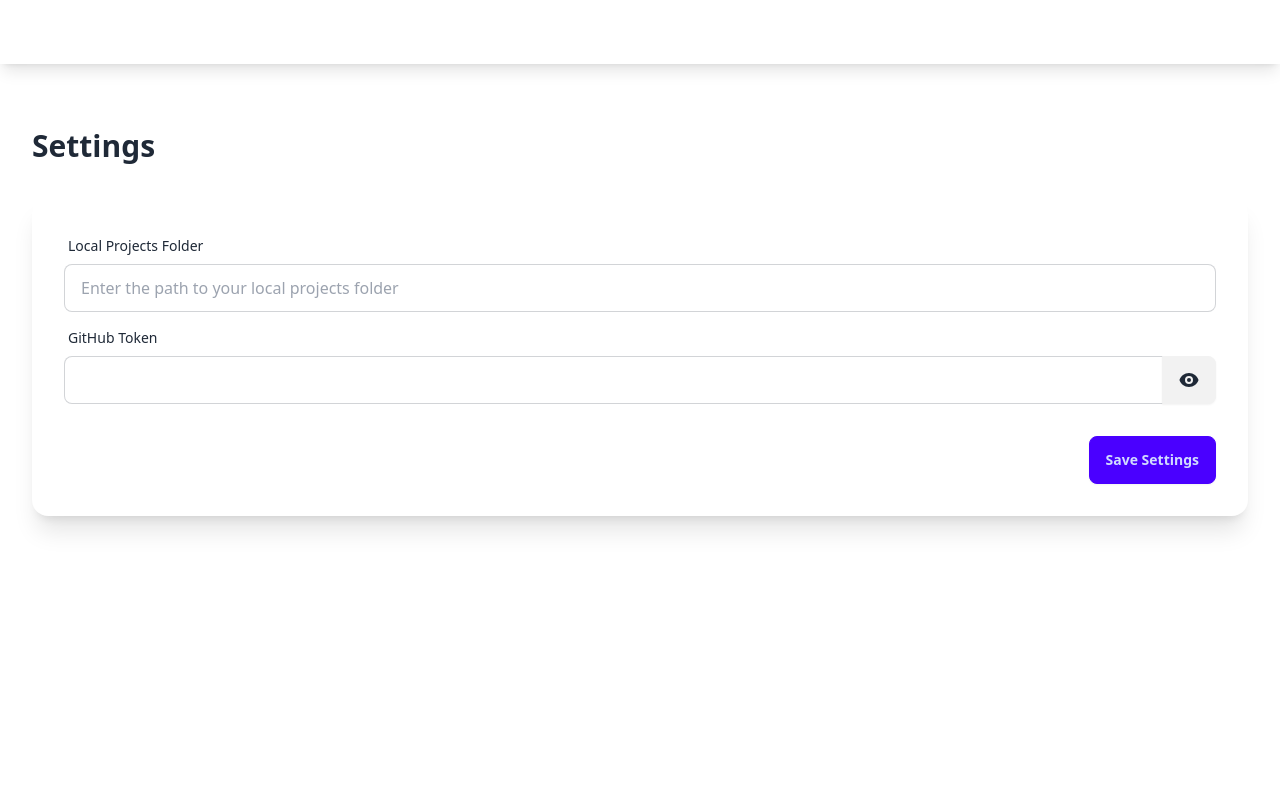
After one commit to koljapluemer/side-project-management, a Django app: page /settings/ in a window 1280 px wide. The commit adds this page. Run offline with Django 5.2, Linux system fonts and the light colour scheme; data comes from the database, SQL or seed files in the repository; some libraries are stand-ins or nearby versions.

Commit message:
add basic view to set settings

```diff
--- a/cms/templates/base.html
+++ b/cms/templates/base.html
@@ -20,6 +20,17 @@
     <!-- Navigation -->
     <nav class="navbar bg-base-100 shadow-lg"></nav>
 
+    <!-- Toast Container -->
+    <div class="toast toast-top toast-end z-50">
+      {% if messages %}
+        {% for message in messages %}
+          <div class="alert {% if message.tags == 'error' %}alert-error{% else %}alert-success{% endif %}">
+            <span>{{ message }}</span>
+          </div>
+        {% endfor %}
+      {% endif %}
+    </div>
+
     <!-- Main Content -->
     <main class="flex-grow container mx-auto px-4 py-8">
       {% block content %} {% endblock %}
--- /dev/null
+++ b/cms/templates/settings/view.html
@@ -0,0 +1,61 @@
+{% extends "base.html" %}
+
+{% block content %}
+<div class="container mx-auto px-4 py-8">
+    <h1 class="text-3xl font-bold mb-8">Settings</h1>
+
+    <form method="POST" class="card bg-base-100 shadow-xl">
+        {% csrf_token %}
+        <div class="card-body">
+            <div class="form-control">
+                <label class="label" for="local_projects_folder">
+                    <span class="label-text">Local Projects Folder</span>
+                </label>
+                <input type="text"
+                       name="local_projects_folder"
+                       id="local_projects_folder"
+                       value="{{ settings.local_projects_folder }}"
+                       class="input input-bordered w-full"
+                       placeholder="Enter the path to your local projects folder">
+            </div>
+
+            <div class="form-control">
+                <label class="label" for="github_token">
+                    <span class="label-text">GitHub Token</span>
+                </label>
+                <div class="join w-full">
+                    <input type="password"
+                           name="github_token"
+                           id="github_token"
+                           value="{{ settings.github_token }}"
+                           class="input input-bordered join-item w-full"
+                           placeholder="{{ github_token_placeholder }}">
+                    <button type="button"
+                            onclick="toggleTokenVisibility()"
+                            class="btn join-item">
+                        <svg xmlns="http://www.w3.org/2000/svg" class="h-5 w-5" viewBox="0 0 20 20" fill="currentColor">
+                            <path d="M10 12a2 2 0 100-4 2 2 0 000 4z" />
+                            <path fill-rule="evenodd" d="M.458 10C1.732 5.943 5.522 3 10 3s8.268 2.943 9.542 7c-1.274 4.057-5.064 7-9.542 7S1.732 14.057.458 10zM14 10a4 4 0 11-8 0 4 4 0 018 0z" clip-rule="evenodd" />
+                        </svg>
+                    </button>
+                </div>
+            </div>
+
+            <div class="card-actions justify-end mt-6">
+                <button type="submit" class="btn btn-primary">Save Settings</button>
+            </div>
+        </div>
+    </form>
+</div>
+
+<script>
+function toggleTokenVisibility() {
+    const tokenInput = document.getElementById('github_token');
+    if (tokenInput.type === 'password') {
+        tokenInput.type = 'text';
+    } else {
+        tokenInput.type = 'password';
+    }
+}
+</script>
+{% endblock %}
--- a/cms/urls.py
+++ b/cms/urls.py
@@ -1,7 +1,8 @@
-
 from django.contrib import admin
 from django.urls import path
+from cms.views.settings.view import settings_view
 
 urlpatterns = [
     path('admin/', admin.site.urls),
+    path('settings/', settings_view, name='settings'),
 ]
--- /dev/null
+++ b/cms/views/settings/view.py
@@ -0,0 +1,19 @@
+from django.shortcuts import render, redirect
+from django.contrib import messages
+from cms.models import Settings
+
+def settings_view(request):
+    # Get or create the singleton settings instance
+    settings, created = Settings.objects.get_or_create(pk=1)
+
+    if request.method == 'POST':
+        settings.local_projects_folder = request.POST.get('local_projects_folder', '')
+        settings.github_token = request.POST.get('github_token', '')
+        settings.save()
+        messages.success(request, 'Settings updated successfully!')
+        return redirect('settings')
+
+    return render(request, 'settings/view.html', {
+        'settings': settings,
+        'github_token_placeholder': '••••••••••••••••' if settings.github_token else ''
+    })
```
Also changed, not shown: cms/views/__init__.py (added).
